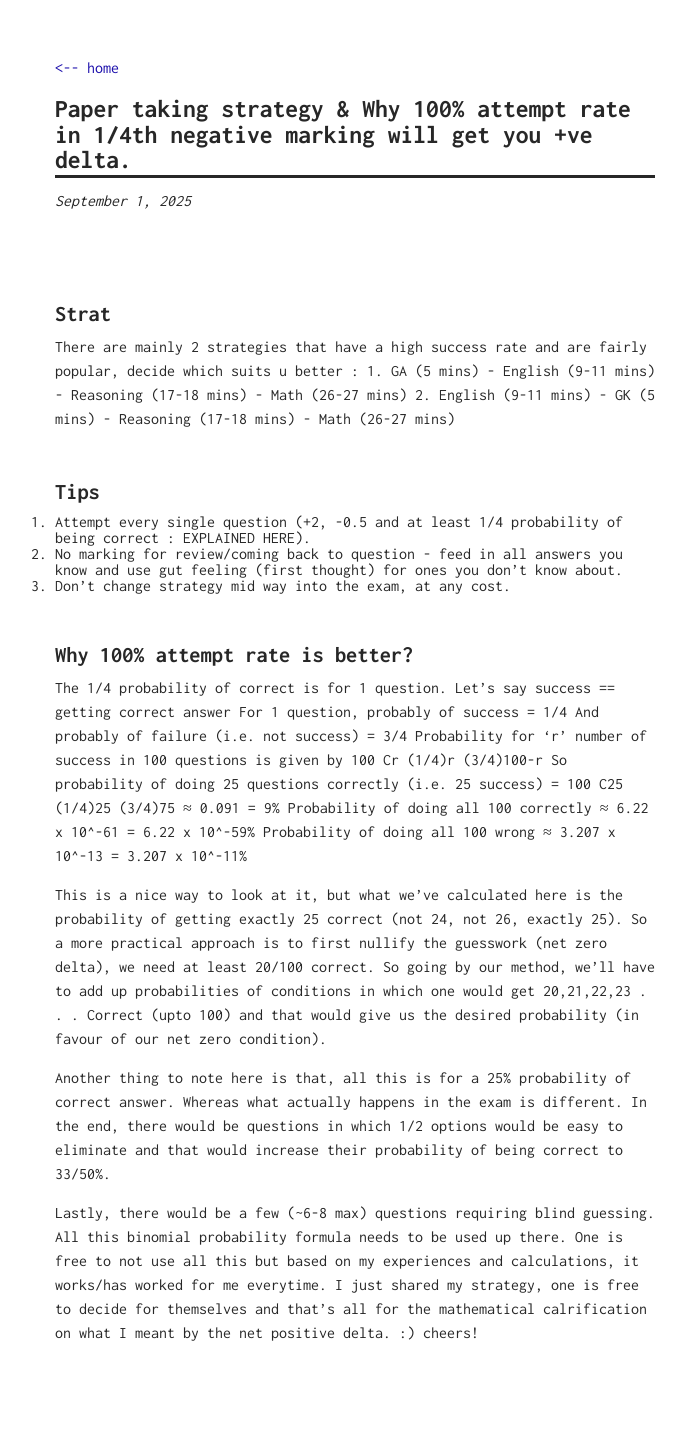
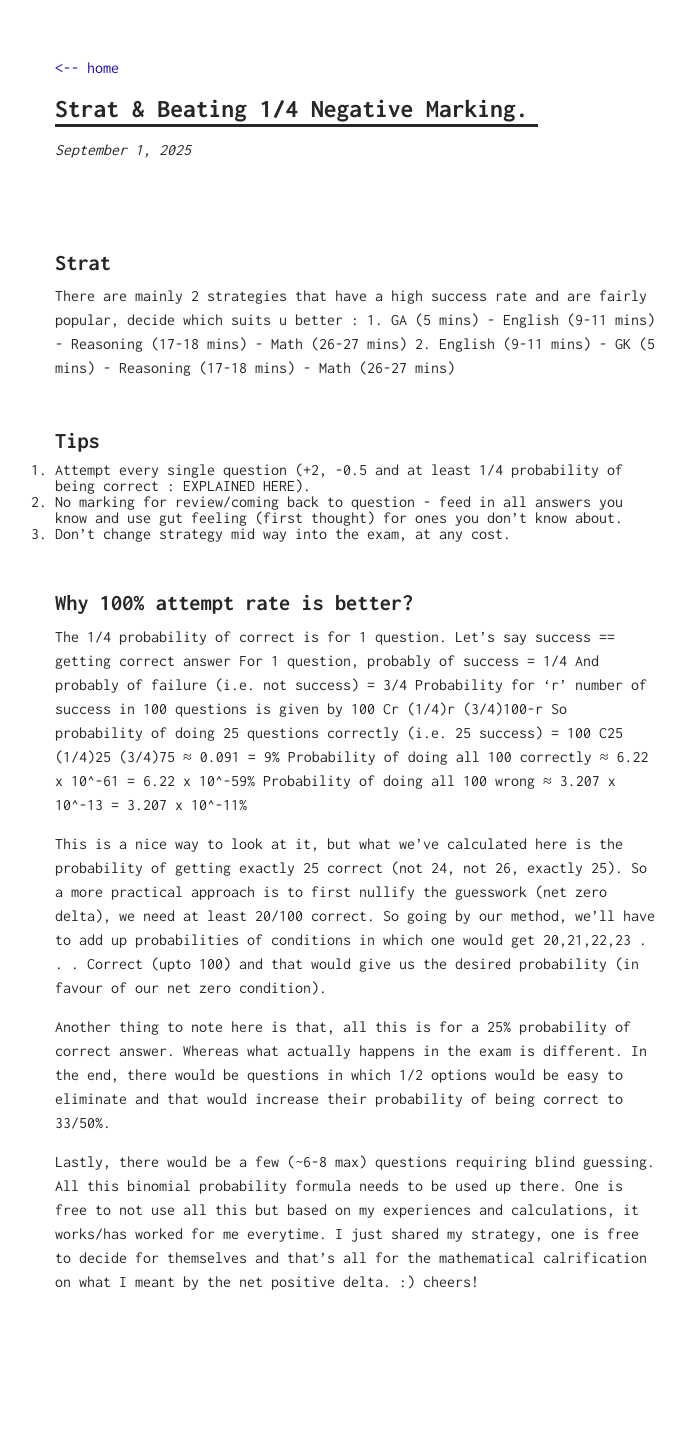
Before and after one commit to l19ux/l19ux.github.io, a Jekyll site: the page built from _posts/2025-09-01-maths-behind-one-fourth-negative-marking.md, in a window 1280 px wide. Shown: the whole page, without its empty margins (285-971 px from the left). Built offline with Jekyll 4.4.1, drawn with Linux system fonts in a browser that asks for light colours; after the commit the page ends 1399 px from its top, so only the background shows below that.

Commit message:
Update 2025-09-01-maths-behind-one-fourth-negative-marking.md

```diff
--- a/_posts/2025-09-01-maths-behind-one-fourth-negative-marking.md
+++ b/_posts/2025-09-01-maths-behind-one-fourth-negative-marking.md
@@ -1,6 +1,6 @@
 ---
 layout: post
-title: Paper taking strategy & Why 100% attempt rate in 1/4th negative marking will get you +ve delta.
+title: Strat & Beating 1/4 Negative Marking.
 ---
 
 # Strat
```
